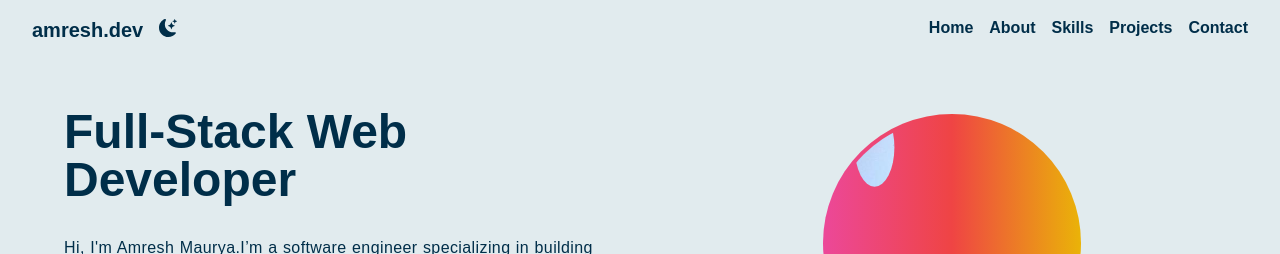
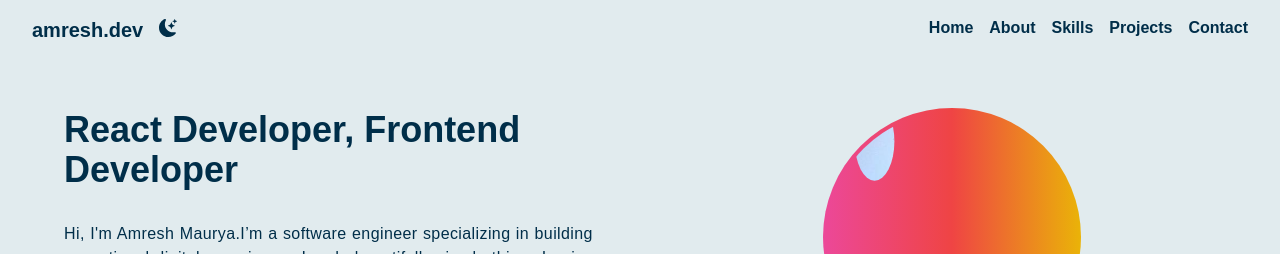
Before and after one commit to amreshpro/proportfolio, a Next.js app: page / in a window 1280 px wide. Shown: the top 254 px of the page. Built offline with nearby package versions, Linux system fonts and the light colour scheme; a web font is replaced by a local one.

Commit message:
update profile

```diff
--- a/app/globals.css
+++ b/app/globals.css
@@ -68,7 +68,11 @@
   color: var(--del-blue);
 }
 .link-hover:hover{
-  color: var(--hover-link);
+  /* color: var(--hover-link); */
+  background: linear-gradient(to right,orange,red);
+  background-clip:text;
+-webkit-background-clip: text;
+-webkit-text-fill-color: transparent;
 }
 
 .card-dark-bg{
--- a/components/Hero.js
+++ b/components/Hero.js
@@ -12,7 +12,7 @@ export default function Hero() {
         className={`hero  py-4 px-8 sm:py-2 sm:px-2 flex  sm:flex-col-reverse justify-center items-center gap-8 w-full `}
       >
         <div className="content w-1/2 sm:w-full px-8 sm:px-2 sm:py-2 flex flex-col gap-8 ">
-          <h1 className="text-5xl sm:text-4xl font-bold ">{MYPROFILE}</h1>
+          <h1 className="text-4xl sm:text-3xl font-bold ">{MYPROFILE}</h1>
           <p className="tracking-wide text-justify sm:text-start">{MYBIO}</p>
           <div className="social-links flex items-center sm:justify-center gap-3 text-3xl">
             <Link href={socialLinks.linkedin} target="_blank">
--- a/components/Navbar.js
+++ b/components/Navbar.js
@@ -36,9 +36,9 @@ export const Navbar = () => {
             className="text-xl mb-0.5 link-hover"
           >
             {isDarkMode ? (
-              <BsFillSunFill />
+              <BsFillSunFill className="" />
             ) : (
-              <BsMoonStarsFill className="mb-0.5 text-lg" />
+              <BsMoonStarsFill className="mb-0.5  text-lg" />
             )}
           </button>
         </div>
--- a/constants/index.js
+++ b/constants/index.js
@@ -163,4 +163,4 @@ export const MYBIO = `Hi, I'm Amresh Maurya.I’m a software engineer specializi
   `;
 
 // profile
-export const MYPROFILE = "Full-Stack Web Developer";
+export const MYPROFILE = "React Developer, Frontend Developer";
```
